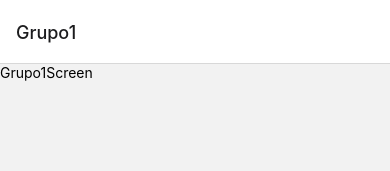
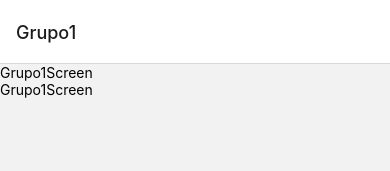
Before and after one commit to jritsqmet/movil-app, a React Native app: screen /Grupo1 in a window 390 px wide. Shown: the top 171 px of the page. Built offline with nearby package versions, Linux system fonts and the light colour scheme.

Commit message:
Actualizacion

```diff
--- a/Screens/Grupo1Screen.js
+++ b/Screens/Grupo1Screen.js
@@ -5,6 +5,7 @@ export default function Grupo1Screen() {
   return (
     <View>
       <Text>Grupo1Screen</Text>
+      <Text>Grupo1Screen</Text>
     </View>
   )
 }
```
